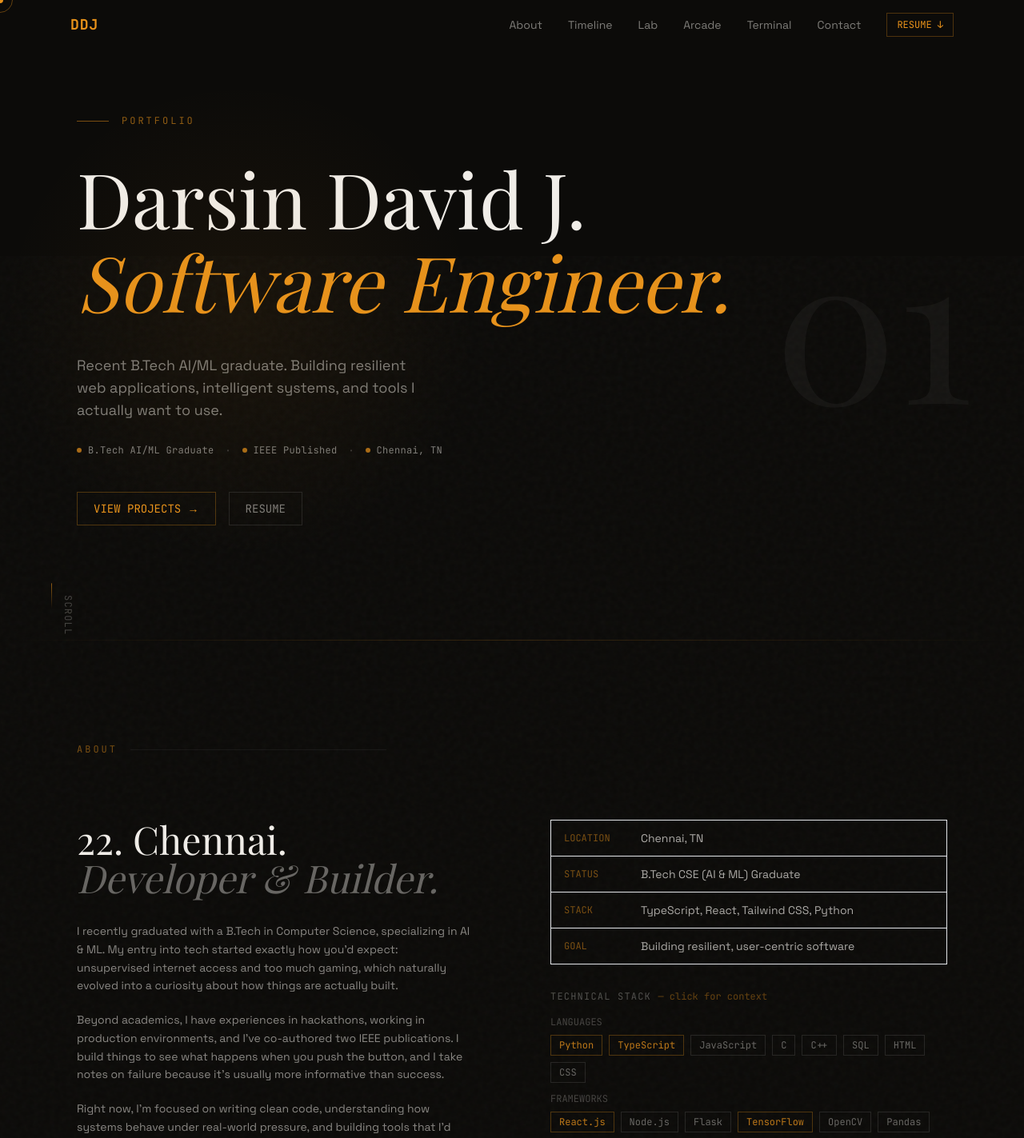
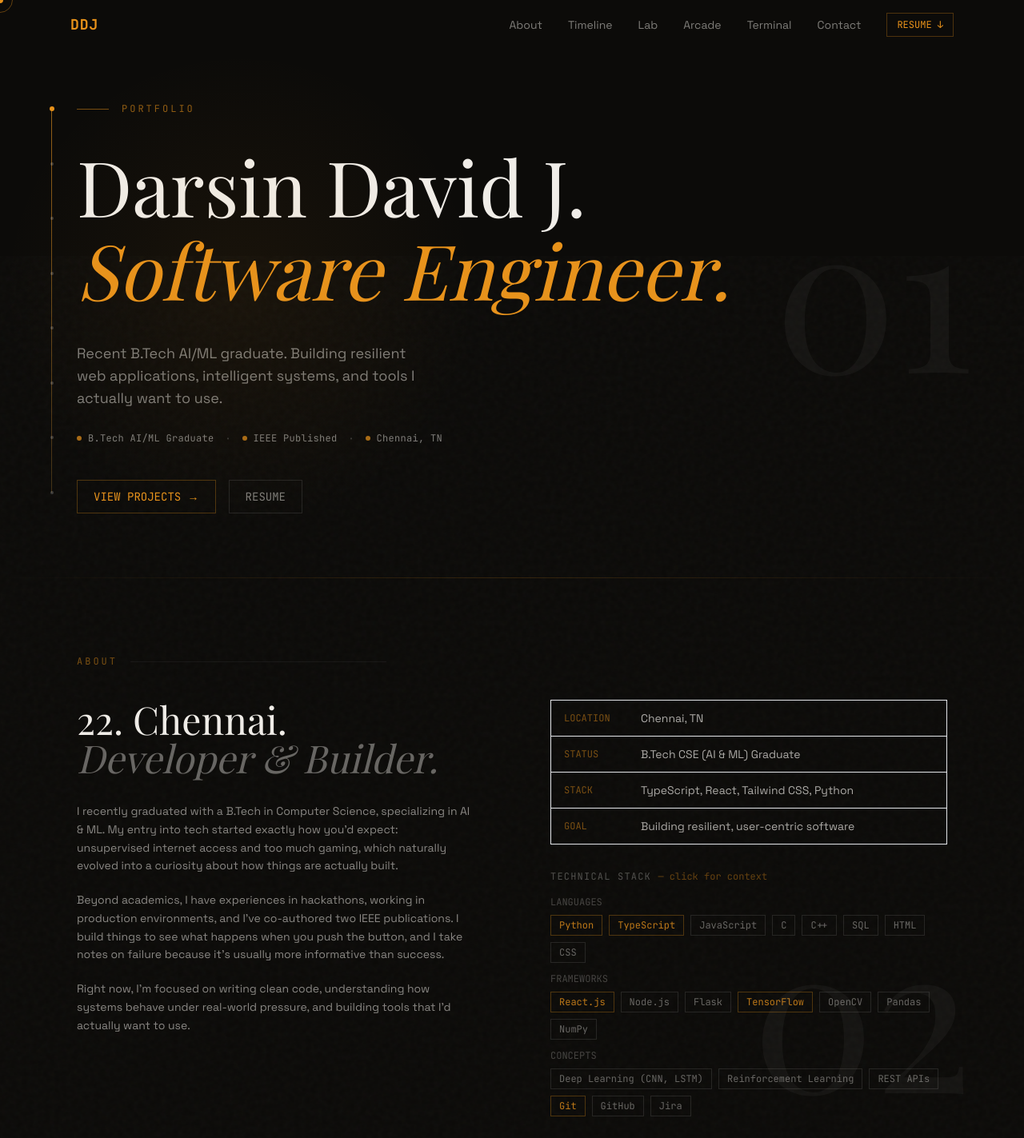
Before and after one commit to darsindavid/portfolio, a Next.js app: page / in a window 1280 px wide. Shown: the top 1423 px of the page at 80% size. Built offline with nearby package versions, Linux system fonts and the light colour scheme.

Commit message:
tightened spaces, added a scrollrail and section watermarks

```diff
--- a/src/app/globals.css
+++ b/src/app/globals.css
@@ -110,6 +110,15 @@ body {
   background-clip: text;
 }
 
+/* ─── Section spacing ─── */
+.section-padding {
+  @apply py-16 md:py-20 lg:py-24 px-6 md:px-16 lg:px-24;
+}
+
+section[id] {
+  scroll-margin-top: 5rem;
+}
+
 /* ─── Section separator ─── */
 .section-divider {
   height: 1px;
--- a/src/app/page.tsx
+++ b/src/app/page.tsx
@@ -4,6 +4,7 @@ import { motion } from "framer-motion";
 
 import CustomCursor from "@/components/ui/CustomCursor";
 import Navbar from "@/components/ui/Navbar";
+import ScrollRail from "@/components/ui/ScrollRail";
 
 import Hero from "@/components/sections/Hero";
 import About from "@/components/sections/About";
@@ -27,6 +28,7 @@ export default function Home() {
         transition={{ duration: 0.8, ease: "easeIn" }}
       >
         <Navbar />
+        <ScrollRail />
 
         <main>
           <Hero />
--- a/src/components/sections/About.tsx
+++ b/src/components/sections/About.tsx
@@ -3,6 +3,7 @@
 import { useRef } from "react";
 import { motion, useInView } from "framer-motion";
 import { SKILLS } from "@/lib/data";
+import SectionWatermark from "@/components/ui/SectionWatermark";
 
 const FACTS = [
   { label: "LOCATION", value: "Chennai, TN" },
@@ -80,10 +81,11 @@ function FadeIn({
 
 export default function About() {
   return (
-    <section id="about" className="py-32 px-6 md:px-16 lg:px-24">
+    <section id="about" className="section-padding relative overflow-hidden">
+      <SectionWatermark index="02" />
       <div className="max-w-6xl mx-auto">
         {/* Chapter header */}
-        <FadeIn className="flex items-center gap-4 mb-20">
+        <FadeIn className="flex items-center gap-4 mb-10">
           <span className="font-mono text-xs text-amber/50 tracking-[0.25em] uppercase">
             ABOUT
           </span>
@@ -201,7 +203,7 @@ export default function About() {
         </div>
 
         {/* Film stack moved to the bottom as an extra detail */}
-        <FadeIn delay={0.4} className="mt-20 pt-8 border-t border-white/5">
+        <FadeIn delay={0.4} className="mt-12 pt-8 border-t border-white/5">
           <p className="font-mono text-xs text-offwhite/30 tracking-widest uppercase mb-4">
             OFF-SCREEN RECREATION
           </p>
--- a/src/components/sections/Arcade.tsx
+++ b/src/components/sections/Arcade.tsx
@@ -2,6 +2,7 @@
 
 import { useState, useRef } from "react";
 import { motion, AnimatePresence, useInView } from "framer-motion";
+import SectionWatermark from "@/components/ui/SectionWatermark";
 
 type Phase = "intro" | "toss" | "batting" | "computer-batting" | "result";
 type Parity = "ODD" | "EVEN";
@@ -195,7 +196,8 @@ export default function Arcade() {
   const NUMS = [1, 2, 3, 4, 5, 6];
 
   return (
-    <section id="arcade" className="py-32 px-6 md:px-16 lg:px-24">
+    <section id="arcade" className="section-padding relative overflow-hidden">
+      <SectionWatermark index="05" />
       <div className="max-w-3xl mx-auto">
         {/* Header */}
         <motion.div
--- a/src/components/sections/Contact.tsx
+++ b/src/components/sections/Contact.tsx
@@ -2,6 +2,7 @@
 
 import { useState, useRef } from "react";
 import { motion, useInView } from "framer-motion";
+import SectionWatermark from "@/components/ui/SectionWatermark";
 
 const LINKS = [
   {
@@ -36,7 +37,8 @@ export default function Contact() {
   };
 
   return (
-    <section id="contact" className="py-32 px-6 md:px-16 lg:px-24">
+    <section id="contact" className="section-padding relative overflow-hidden">
+      <SectionWatermark index="08" />
       <div className="max-w-4xl mx-auto">
         {/* Header */}
         <motion.div
--- a/src/components/sections/FutureVision.tsx
+++ b/src/components/sections/FutureVision.tsx
@@ -3,6 +3,7 @@
 import { useRef } from "react";
 import { motion, useInView } from "framer-motion";
 import { FUTURE_FRAGMENTS } from "@/lib/data";
+import SectionWatermark from "@/components/ui/SectionWatermark";
 
 const TYPE_STYLES: Record<string, { label: string; color: string }> = {
   LEARNING: { label: "L", color: "text-amber border-amber/30" },
@@ -15,7 +16,8 @@ export default function FutureVision() {
   const inView = useInView(ref, { once: true });
 
   return (
-    <section id="future" className="py-32 px-6 md:px-16 lg:px-24">
+    <section id="future" className="section-padding relative overflow-hidden">
+      <SectionWatermark index="07" />
       <div className="max-w-5xl mx-auto">
         {/* Header */}
         <motion.div
@@ -34,7 +36,7 @@ export default function FutureVision() {
           initial={{ opacity: 0, y: 20 }}
           animate={inView ? { opacity: 1, y: 0 } : {}}
           transition={{ delay: 0.1 }}
-          className="mb-16"
+          className="mb-10"
         >
           <h2 className="font-serif text-4xl md:text-6xl text-offwhite mb-4">
             What I'm exploring next.
--- a/src/components/sections/Hero.tsx
+++ b/src/components/sections/Hero.tsx
@@ -1,12 +1,13 @@
 "use client";
 
 import { motion } from "framer-motion";
+import SectionWatermark from "@/components/ui/SectionWatermark";
 
 export default function Hero() {
   return (
     <section
       id="home"
-      className="relative min-h-screen flex flex-col items-start justify-center px-6 md:px-16 lg:px-24 overflow-hidden"
+      className="relative min-h-[88svh] flex flex-col items-start justify-end pb-20 pt-28 md:pt-32 px-6 md:px-16 lg:px-24 overflow-hidden"
     >
       {/* Subtle radial amber glow behind text */}
       <div
@@ -94,36 +95,7 @@ export default function Hero() {
         </div>
       </motion.div>
 
-      {/* Scroll hint */}
-      <motion.div
-        initial={{ opacity: 0 }}
-        animate={{ opacity: 1 }}
-        transition={{ duration: 1, delay: 0.8 }}
-        className="absolute bottom-10 left-6 md:left-16"
-      >
-        <div className="flex items-center gap-3">
-          <div className="flex flex-col gap-1">
-            <motion.div
-              animate={{ y: [0, 6, 0] }}
-              transition={{ duration: 1.8, repeat: Infinity, ease: "easeInOut" }}
-              className="w-px h-8 bg-gradient-to-b from-amber/60 to-transparent mx-auto"
-            />
-          </div>
-          <span className="font-mono text-xs text-offwhite/25 tracking-widest uppercase rotate-90 origin-left ml-2">
-            scroll
-          </span>
-        </div>
-      </motion.div>
-
-      {/* Right side — ambient number */}
-      <motion.div
-        initial={{ opacity: 0 }}
-        animate={{ opacity: 0.04 }}
-        transition={{ duration: 1.5, delay: 0.6 }}
-        className="absolute right-8 md:right-16 top-1/2 -translate-y-1/2 font-serif text-[20vw] text-offwhite leading-none select-none pointer-events-none"
-      >
-        01
-      </motion.div>
+      <SectionWatermark index="01" />
     </section>
   );
 }
--- a/src/components/sections/ProjectLab.tsx
+++ b/src/components/sections/ProjectLab.tsx
@@ -3,6 +3,7 @@
 import { useState, useRef } from "react";
 import { motion, AnimatePresence, useInView } from "framer-motion";
 import { PROJECTS } from "@/lib/data";
+import SectionWatermark from "@/components/ui/SectionWatermark";
 
 const STATUS_STYLES: Record<string, string> = {
   LIVE: "text-amber border-amber/40 bg-amber/8",
@@ -177,7 +178,8 @@ export default function ProjectLab() {
   const inView = useInView(ref, { once: true });
 
   return (
-    <section id="lab" className="py-32 px-6 md:px-16 lg:px-24">
+    <section id="lab" className="section-padding relative overflow-hidden">
+      <SectionWatermark index="04" />
       <div className="max-w-5xl mx-auto">
         {/* Header */}
         <motion.div
@@ -196,7 +198,7 @@ export default function ProjectLab() {
           initial={{ opacity: 0, y: 20 }}
           animate={inView ? { opacity: 1, y: 0 } : {}}
           transition={{ delay: 0.1 }}
-          className="mb-16"
+          className="mb-10"
         >
           <h2 className="font-serif text-4xl md:text-6xl text-offwhite mb-4">
             Featured Work.
--- a/src/components/sections/Terminal.tsx
+++ b/src/components/sections/Terminal.tsx
@@ -3,6 +3,7 @@
 import { useState, useRef, useEffect, useCallback } from "react";
 import { motion, useInView } from "framer-motion";
 import { TERMINAL_COMMANDS } from "@/lib/data";
+import SectionWatermark from "@/components/ui/SectionWatermark";
 
 interface HistoryEntry {
   type: "input" | "output" | "error";
@@ -120,7 +121,8 @@ export default function Terminal() {
   };
 
   return (
-    <section id="terminal" className="py-32 px-6 md:px-16 lg:px-24">
+    <section id="terminal" className="section-padding relative overflow-hidden">
+      <SectionWatermark index="06" />
       <div className="max-w-4xl mx-auto">
         {/* Header */}
         <motion.div
--- /dev/null
+++ b/src/components/ui/ScrollRail.tsx
@@ -0,0 +1,90 @@
+"use client";
+
+import { useEffect, useState } from "react";
+import { motion, useScroll, useTransform } from "framer-motion";
+
+const SECTIONS = [
+  { id: "home" },
+  { id: "about" },
+  { id: "timeline" },
+  { id: "lab" },
+  { id: "arcade" },
+  { id: "terminal" },
+  { id: "future" },
+  { id: "contact" },
+];
+
+export default function ScrollRail() {
+  const { scrollYProgress } = useScroll();
+  const [activeSection, setActiveSection] = useState("home");
+  const scrollHintOpacity = useTransform(scrollYProgress, [0, 0.15], [1, 0]);
+  const fillHeight = useTransform(scrollYProgress, [0, 1], ["0%", "100%"]);
+
+  useEffect(() => {
+    const observers: IntersectionObserver[] = [];
+
+    SECTIONS.forEach(({ id }) => {
+      const el = document.getElementById(id);
+      if (!el) return;
+
+      const observer = new IntersectionObserver(
+        ([entry]) => {
+          if (entry.isIntersecting) setActiveSection(id);
+        },
+        { rootMargin: "-40% 0px -40% 0px", threshold: 0 }
+      );
+      observer.observe(el);
+      observers.push(observer);
+    });
+
+    return () => observers.forEach((o) => o.disconnect());
+  }, []);
+
+  return (
+    <div
+      className="hidden md:flex fixed left-6 md:left-16 top-1/2 -translate-y-1/2 z-40 flex-col items-start pointer-events-none"
+      aria-hidden="true"
+    >
+      <div className="relative w-px h-[60vh] bg-white/5">
+        <motion.div
+          className="absolute top-0 left-0 w-full bg-gradient-to-b from-amber/60 to-amber/20"
+          style={{ height: fillHeight }}
+        />
+
+        {SECTIONS.map(({ id }, i) => {
+          const top = `${(i / (SECTIONS.length - 1)) * 100}%`;
+          const isActive = activeSection === id;
+          return (
+            <div
+              key={id}
+              className="absolute left-1/2 -translate-x-1/2 -translate-y-1/2"
+              style={{ top }}
+            >
+              <div
+                className={`rounded-full transition-all duration-300 ${
+                  isActive
+                    ? "w-1.5 h-1.5 bg-amber"
+                    : "w-1 h-1 bg-white/20"
+                }`}
+              />
+            </div>
+          );
+        })}
+      </div>
+
+      <motion.div
+        style={{ opacity: scrollHintOpacity }}
+        className="mt-4 flex items-center gap-3"
+      >
+        <motion.div
+          animate={{ y: [0, 6, 0] }}
+          transition={{ duration: 1.8, repeat: Infinity, ease: "easeInOut" }}
+          className="w-px h-8 bg-gradient-to-b from-amber/60 to-transparent"
+        />
+        <span className="font-mono text-xs text-offwhite/25 tracking-widest uppercase rotate-90 origin-left ml-2">
+          scroll
+        </span>
+      </motion.div>
+    </div>
+  );
+}
--- /dev/null
+++ b/src/components/ui/SectionWatermark.tsx
@@ -0,0 +1,22 @@
+"use client";
+
+import { useRef } from "react";
+import { motion, useInView } from "framer-motion";
+
+export default function SectionWatermark({ index }: { index: string }) {
+  const ref = useRef<HTMLDivElement>(null);
+  const inView = useInView(ref, { once: true, margin: "-100px" });
+
+  return (
+    <motion.div
+      ref={ref}
+      initial={{ opacity: 0 }}
+      animate={inView ? { opacity: 0.04 } : { opacity: 0 }}
+      transition={{ duration: 1.5, ease: "easeOut" }}
+      className="absolute right-8 md:right-16 top-1/2 -translate-y-1/2 font-serif text-[20vw] text-offwhite leading-none select-none pointer-events-none"
+      aria-hidden="true"
+    >
+      {index}
+    </motion.div>
+  );
+}
```
Also changed, not shown: src/components/sections/Timeline.tsx (+6 -4 lines).
